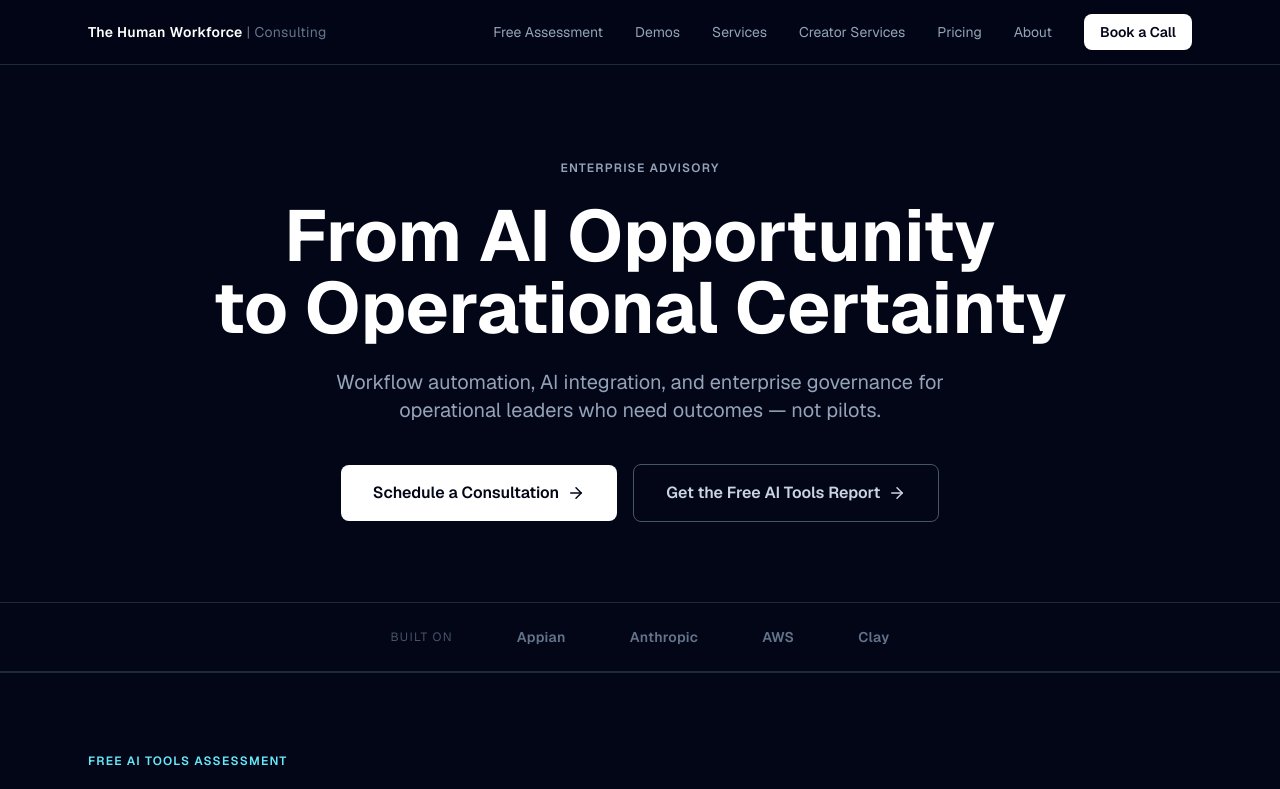
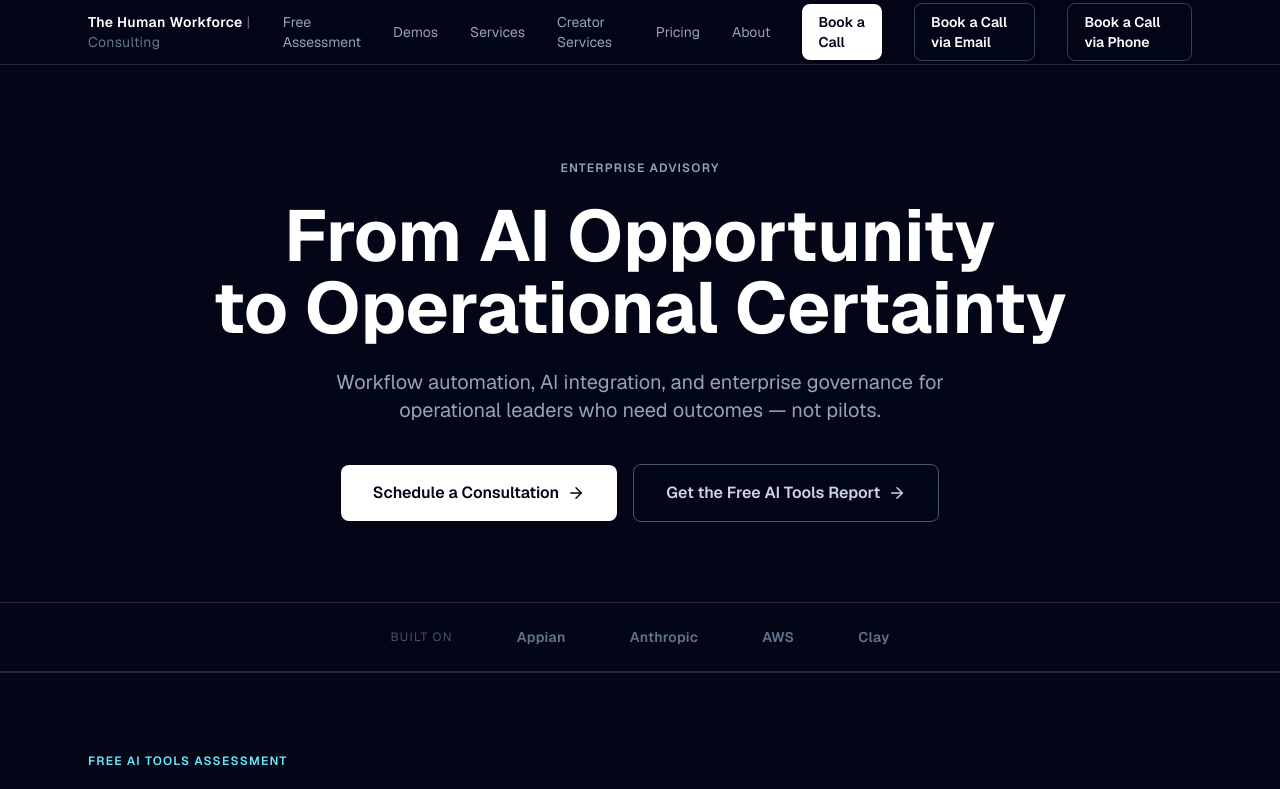
Before and after one commit to cjmurphy4810/human-workforce-consulting, a Next.js app: page / in a window 1280 px wide. Shown: the top 789 px of the page. Built offline with nearby package versions, Linux system fonts and the light colour scheme.

Commit message:
Add email and phone call booking buttons to nav
Co-Authored-By: Claude Sonnet 5 <noreply@anthropic.com>

```diff
--- a/src/components/Nav.tsx
+++ b/src/components/Nav.tsx
@@ -54,6 +54,18 @@ export default function Nav() {
           >
             Book a Call
           </a>
+          <a
+            href="mailto:info@thehumanworkforce.com?subject=Schedule%20Executive%20Consultation"
+            className="px-4 py-2 rounded-lg border border-slate-700 text-white text-sm font-semibold hover:border-slate-500 hover:bg-slate-900 transition-colors"
+          >
+            Book a Call via Email
+          </a>
+          <a
+            href="tel:+14809198843"
+            className="px-4 py-2 rounded-lg border border-slate-700 text-white text-sm font-semibold hover:border-slate-500 hover:bg-slate-900 transition-colors"
+          >
+            Book a Call via Phone
+          </a>
         </div>
       </div>
     </nav>
```
